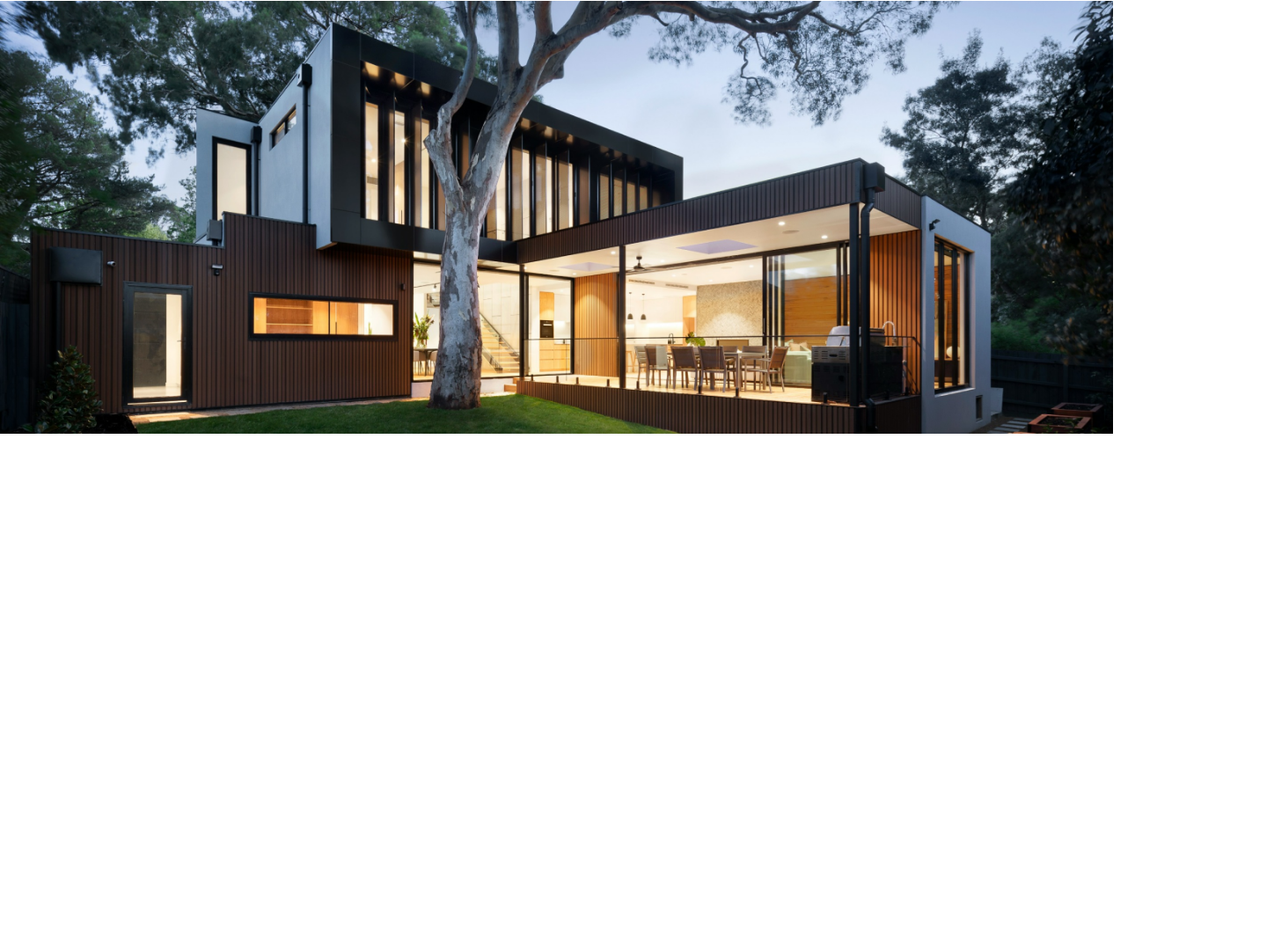
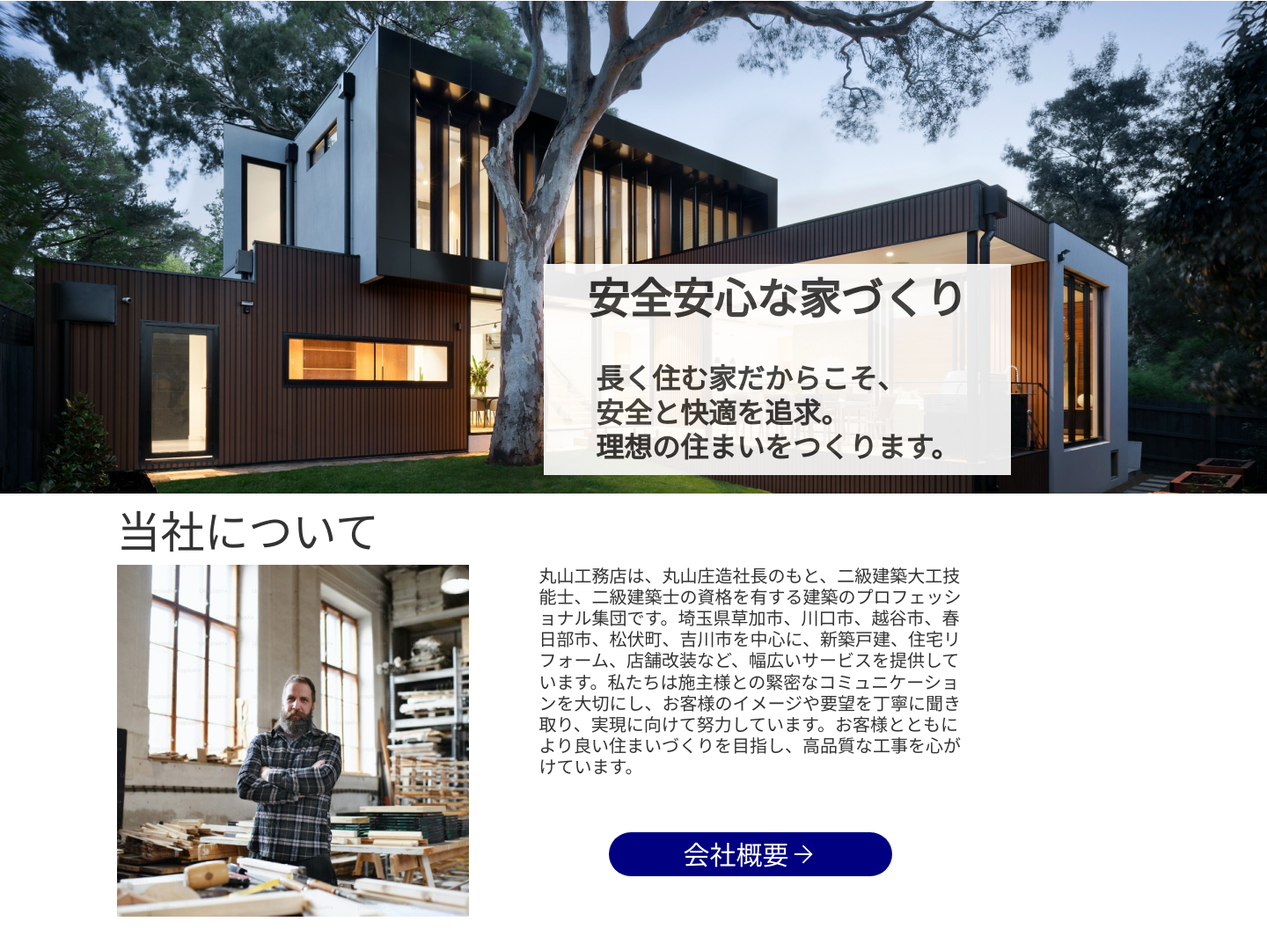
Before and after one commit to TomoCreateService/Tomohiro.Maruyama-komuten, a website: page index.html in a window 1280 px wide. Shown: the part 129-1210 px from the top of the page at 88% size, 1440 px wide, since content can reach past the window. Before the commit the page ends 800 px from the top, so only its background shows below. Drawn offline with nearby package versions, Linux system fonts and the light colour scheme; files that its build step writes are made by us from their sources.

Commit message:
aboutまで

```diff
--- a/index.html
+++ b/index.html
@@ -37,11 +37,32 @@
     </header>
 
     <section id="l-top">
-      <img src="img/top.png" class="p-top-img">
-
+      <img src="img/top.png" class="p-top__img">
+      <div class="p-top__sentence">
+        <h2 class="c-top__title">安全安心な家づくり</h2>
+        <h3 class="c-top__sentence-sub">
+          長く住む家だからこそ、<br>
+          安全と快適を追求。<br>
+          理想の住まいをつくります。
+        </h3>
+      </div>
     </section>
     <section id="l-about">
-
+      <h2 class="c-title">当社について</h2>
+      <div class="p-about__block">
+        <div class="p-about__block-left">
+          <img src="img/about.png">
+        </div>
+        <div class="p-about__block-right">
+          <h3 class="c-sentence">
+            丸山工務店は、丸山庄造社長のもと、二級建築大工技能士、二級建築士の資格を有する建築のプロフェッショナル集団です。埼玉県草加市、川口市、越谷市、春日部市、松伏町、吉川市を中心に、新築戸建、住宅リフォーム、店舗改装など、幅広いサービスを提供しています。私たちは施主様との緊密なコミュニケーションを大切にし、お客様のイメージや要望を丁寧に聞き取り、実現に向けて努力しています。お客様とともにより良い住まいづくりを目指し、高品質な工事を心がけています。
+          </h3>
+          <a href="/" class="p-about__block-button c-button">
+            会社概要
+            <img src="img/arrow-right.png" class="c-arrow">
+          </a>
+        </div>
+      </div>
     </section>
     <section id="l-works">
 
--- a/sass/component/_index.scss
+++ b/sass/component/_index.scss
@@ -1,13 +1,48 @@
+.c-title{
+    font-size: 50px;
+    line-height: 60.5px;
+    margin-block: 10px;
+    font-weight: 400;
+}
+.c-sentence{
+    font-size: 20px;
+    line-height: 24.2px;
+    font-weight: 400;
+}
+.c-button{
+    display: flex;
+    justify-content: center;
+    align-items: center;
+    height: 50px;
+    background-color: #000080;
+    color: white;
+    border-radius: 25px;
+    font-size: 30px;
+    line-height: 36.3px;
+}
+.c-arrow{
+    width:32px;
+}
 .c-header__logo{
     width:75px;
     height: 80px;
 }
 
 .c-header__menu{
-    text-decoration: none;
+
     opacity: 1;
     transition: opacity 0.3s ease;
     &:hover{
         opacity: 0.5;
     }
 }
+
+.c-top__title{
+
+    font-size: 48px;
+    line-height: 58px;
+}
+.c-top__sentence-sub{
+    font-size: 32px;
+    line-height: 38.7px;
+}
--- a/sass/layout/_index.scss
+++ b/sass/layout/_index.scss
@@ -1,6 +1,9 @@
 body{
     width:100%;
     background-color: white;
+}
+a{
+    text-decoration: none;
 }
 #l-header{
     height: 130px;
@@ -10,4 +13,12 @@ body{
 
 #l-top{
     position: relative;
+    width:1440px;
+    height: 560px;
 }
+
+#l-about{
+    width:1000px;
+    height: 521px;
+    margin:10px auto;
+}
--- a/sass/project/_index.scss
+++ b/sass/project/_index.scss
@@ -16,7 +16,7 @@
     }
 }
 
-.p-top__title{
+.p-top__sentence{
     position: absolute;
     top:299px;
     left:618px;
@@ -24,5 +24,28 @@
     height: 240px;
     background-color: #ffffff;
     opacity: 0.9;
+    display: grid;
+    gap: 20px;
+    justify-items: center;
+    align-items: center;
+    font-weight: 400;
+    font-family: 'Inter', sans-serif;
+}
 
+.p-about__block{
+    display: flex;
+    &-left{
+        width:480px;
+        height: 400px;
+    }
+    &-right{
+        width: 480px;
+        height: 376px;
+    }
+    &-button{
+        width:322px;
+        margin-block-start: 62px;
+        margin-inline: auto;
+
+    }
 }
```
Also changed, not shown: img/arrow-right.png (added).
